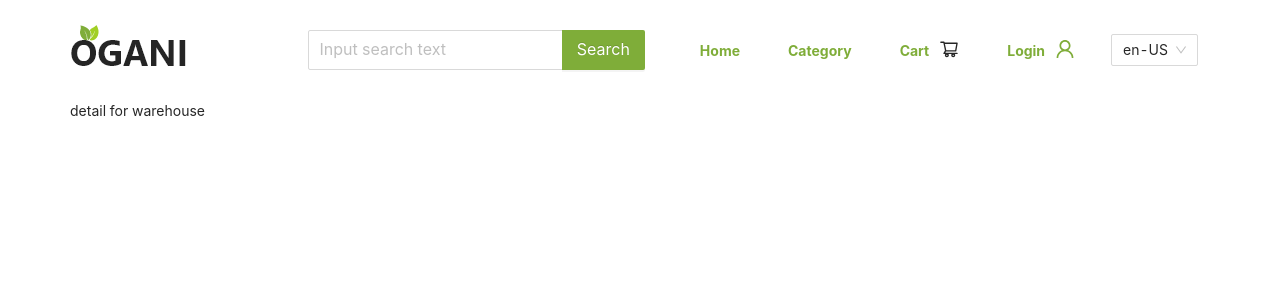
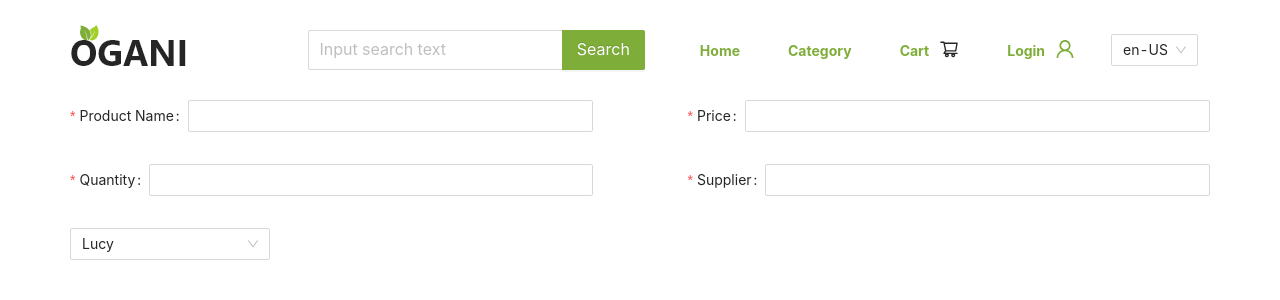
Before and after one commit to DucMinh22/Reactjs-Training, a React (Create React App) app in the folder Front-End/shop-web/: page /warehouse-detail/1 in a window 1280 px wide. Shown: the top 300 px of the page. Built offline with nearby package versions, Linux system fonts and the light colour scheme; no server answers.

Commit message:
build datails warehousepage

```diff
--- a/Front-End/shop-web/src/containers/WarehouseDetailpage/index.js
+++ b/Front-End/shop-web/src/containers/WarehouseDetailpage/index.js
@@ -1,12 +1,106 @@
-import React from 'react'
-import './index.scss'
+import React, { useEffect } from "react";
+import "./index.scss";
+import axiosService from "../../utils/axiosService";
+import { GET_BILL_API, ENDPOINT, GET_PRODUCTS_API } from "../../constant";
+import { Input, Select, Form, Col, Row } from "antd";
+import {
+  getProductBills,
+  getAllProducts,
+  getInfoProducts,
+} from "../../action/action";
+import { useDispatch, useSelector } from "react-redux";
+import { useRouteMatch } from "react-router-dom";
 
 function WarehouseDetailPage() {
-    return (
-        <div className="warehouse-detail">
-            <p>detail for warehouse</p>
-        </div>
-    )
+  const dispatch = useDispatch();
+  const match = useRouteMatch();
+  const { id } = match.params;
+  const ProductsDetail = useSelector((state) => state.products);
+  const { products } = ProductsDetail;
+  console.log(products, "hihih");
+  function handleChange(value) {
+    console.log(`selected ${value}`);
+  }
+  const { Option, OptGroup } = Select;
+  useEffect(() => {
+    const fetch = async () => {
+      let res = await axiosService.get(`${ENDPOINT}${GET_PRODUCTS_API}/${id}`);
+      dispatch(getInfoProducts(res.data));
+    };
+    fetch();
+  }, [dispatch, id]);
+  return (
+    <div className="warehouse-detail">
+      <Form>
+        <Row justify="space-between">
+          <Col xl={11} md={10} sm={12}>
+            <Form.Item
+              name={["user", "FirstName"]}
+              label="Product Name"
+              rules={[
+                {
+                  required: true,
+                },
+              ]}
+            >
+              <Input name="firstName" value={""} onChange={""} />
+            </Form.Item>
+          </Col>
+          <Col xl={11} md={10} sm={12}>
+            <Form.Item
+              name={["user", "Sur Name"]}
+              label="Price"
+              rules={[
+                {
+                  required: true,
+                },
+              ]}
+            >
+              <Input name="surName" value={""} onChange={""} />
+            </Form.Item>
+          </Col>
+        </Row>
+        <Row justify="space-between">
+          <Col xl={11} md={10} sm={12}>
+            <Form.Item
+              name={["user", "Sur Name"]}
+              label="Quantity"
+              rules={[
+                {
+                  required: true,
+                },
+              ]}
+            >
+              <Input name="surName" value={""} onChange={""} />
+            </Form.Item>
+          </Col>
+          <Col xl={11} md={10} sm={12}>
+            <Form.Item
+              name={["user", "Sur Name"]}
+              label="Supplier"
+              rules={[
+                {
+                  required: true,
+                },
+              ]}
+            >
+              <Input name="surName" value={""} onChange={""} />
+            </Form.Item>
+          </Col>
+        </Row>
+        <Col xl={11} md={10} sm={12}>
+          <Select
+            defaultValue="lucy"
+            style={{ width: 200 }}
+            onChange={handleChange}
+          >
+            <Option value="jack">Jack</Option>
+            <Option value="lucy">Lucy</Option>
+          </Select>
+        </Col>
+      </Form>
+    </div>
+  );
 }
 
 export default WarehouseDetailPage;
--- a/Front-End/shop-web/src/reducer/productsReducer.js
+++ b/Front-End/shop-web/src/reducer/productsReducer.js
@@ -30,19 +30,19 @@ const productsReducer = (state = initialState, action) => {
       return {
         ...state,
         loading: true,
-      }
+      };
     case GET_ALL_PRODUCTS_SUCCESS:
       return {
         ...state,
         products: action.payload,
         loading: false,
-      }
+      };
     case GET_ALL_PRODUCTS_FAILURE:
       return {
         ...state,
         error: action.payload,
         loading: false,
-      }
+      };
     case GET_INFO_PRODUCTS:
       return {
         ...state,
```
